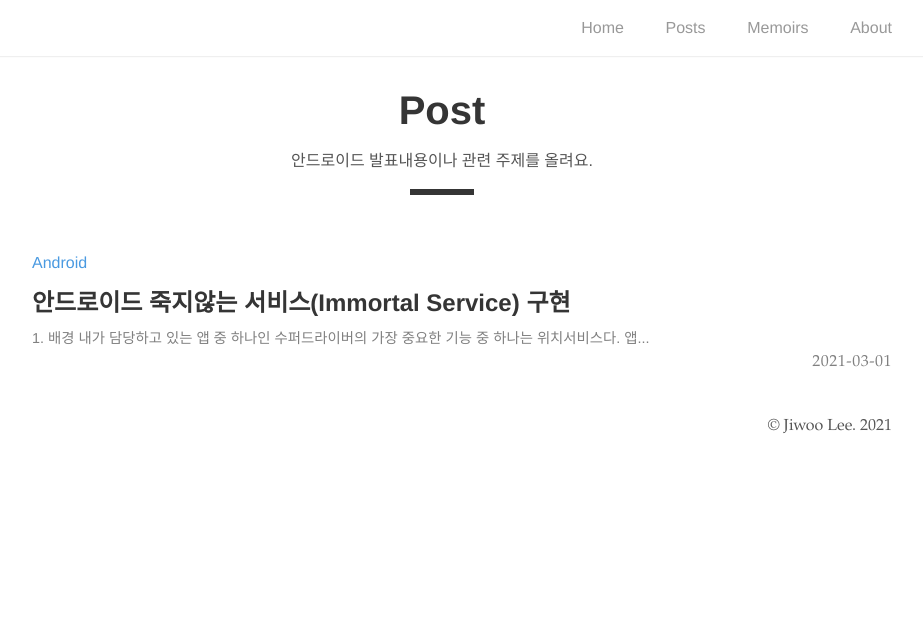
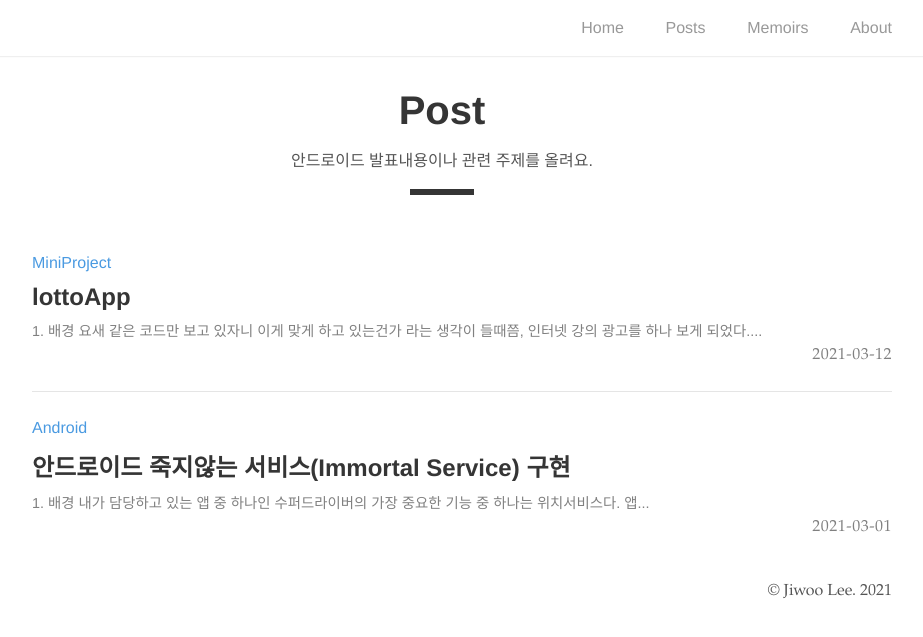
Before and after one commit to jwl-97/jwl-97.github.io, a Jekyll site: the page built from post/index.md, in a window 1280 px wide. Shown: the top 637 px of the page, without its empty margins (198-1121 px from the left). Built offline with Jekyll 4.4.1, drawn with Linux system fonts in a browser that asks for light colours; some web fonts are replaced; part of the change alters nothing that is shown.

Commit message:
lottoApp post 추가

````diff
--- a/post/index.md
+++ b/post/index.md
@@ -6,7 +6,7 @@ project-header: true
 ---
 
 <ul class="catalogue">
-{% assign sorted = site.pages | sort: 'order' | reverse %}
+{% assign sorted = site.pages | sort: 'order' %}
 {% for page in sorted %}
 {% if page.post == true %}
 {% include post-list.html %}
--- /dev/null
+++ b/post/lottoApp_20210312/index.md
@@ -0,0 +1,85 @@
+---
+layout: post
+title:  "lottoApp"
+type: "MiniProject"
+post: true
+text: true
+date:   2021-03-12
+author: "Jiwoo Lee"
+comments: true
+---
+
+<br><br>
+## 1. 배경
+요새 같은 코드만 보고 있자니 이게 맞게 하고 있는건가 라는 생각이 들때쯤, 인터넷 강의 광고를 하나 보게 되었다.  <br>
+java로 구현된거나 겉핡기식이 아니라 쉽게는 레이아웃부터 클린아키텍쳐, koin, cameraX까지 커리큘럼이 나름 괜찮았다.<br>
+다만, 순차적으로 나오는거라서 내가 원하는거 들을 때 까지는 몇 달을 기다려야했지만, 이틀전 첫 강의가 오픈되어 가벼운 마음으로 보기 시작했다.<br><br>
+기초와 첫강의는 어느정도 건너뛰고 두번째 강의를 들을 때, 아 역시 다른 사람 코드를 많이 봐야 하는구나 라는 생각이 들었다.<br>
+새롭게 느껴졌던 코드를 몇 개 정리해 두고 가려고 한다.
+
+<br><br>
+
+## 2. ConstraintLayout
+나는 실무에서 대부분 RelativeLayout과 LinearLayout을 사용했다.<br>
+LinearLayout을 그리는 속도가 제일 늦다고 해서 거의 RelativeLayout을 사용했었는데, 사용하다보면 <br>
+같은 레이아웃을 나눠쓴다거나 일정 비율을 맞춰야하는 경우가 발생할 떄 LinearLayout을 어쩔 수 없이 쓰곤 했다.<br>
+
+강의를 보다보니 ConstraintLayout를 접하게 되었고, 하나 하나 이어줘야한다는게 아직 어색하지만, 그만큼 레이아웃을 자유자재로 쓸 수 있어서 좋은 것 같다. 익숙해지면 굉장히 편해질 것 같다.<br>
+
+``` kotlin
+    app:layout_constraintLeft_toLeftOf="parent"
+    app:layout_constraintRight_toLeftOf="@id/btn_reset"
+    app:layout_constraintTop_toBottomOf="@id/numberPicker"
+
+    /**
+    각각의 constraintTop / constraintLeft / constraintRight / constraintBottom에 추가로,
+    toLeftOf / toRightOf / toTopOf / toBottomOf를 붙여서 간격을 설정할 수 있다.
+    */
+```
+``` kotlin
+    app:layout_constraintHorizontal_chainStyle="packed"
+    /**
+    chainStyle을 통해 같은 가로(horizontal)를 나누어 쓸 때 각각의 항목이 붙어있을지 멀리 떨어져 있을지 선택할 수 있다.
+    */
+```
+
+<br><br>
+## 3. Xml visible
+화면을 구성하다보면 데이터가 보여지는 타이밍이나 항목에 따라 뷰를 gone 시켰다가 다시 visible 시키는 경우가 있다.<br>
+하지만 gone을 시키면 xml에서도 안보이기 때문에 불편한 경우가 있었는데, `android:visibility`은 gone시키고,<br> `tools:visibility`은 visible로 두면 실제 뷰에서는 안보이지만, xml상에서는 보이게 처리할 수 있다.
+
+```kotlin
+ android:visibility="gone"
+ tools:visibility="visible"
+```
+<br><br>
+## 4. 연속되는 Textview 리스트화
+연속되는 TextView를 list로 담아 한 번에 초기화 하고 꺼내오는 코드가 있었다.<br>
+나였으면, 일일히 초기화를 해서 코드가 훨씬 더 길어졌을 텐데 리스트화하니까 가독성도 좋아지고, <br>
+visible 처리나 text를 적용해줄 때, forEach나 forEachIndexed를 사용해서 한번에 쉽게 적용할 수 있었다.
+
+
+```kotlin
+private val numberTextviewList: List<TextView> by lazy {
+    listOf<TextView>(
+        findViewById<TextView>(R.id.tv_num1),
+        findViewById<TextView>(R.id.tv_num2),
+        findViewById<TextView>(R.id.tv_num3),
+        findViewById<TextView>(R.id.tv_num4),
+        findViewById<TextView>(R.id.tv_num5),
+        findViewById<TextView>(R.id.tv_num6)
+    )
+}
+```
+
+```kotlin
+numberTextviewList.forEachIndexed { index, textview ->
+    textview.visibility = View.VISIBLE
+    textview.text = result[index].toString()
+}
+```
+
+<br><br>
+## 5. 코드
+전체 코드는 [여기서](https://github.com/jwl-97/Android_lottoApp) 볼 수 있다.
+<br><br>
````
Also changed, not shown: 4 other files.
